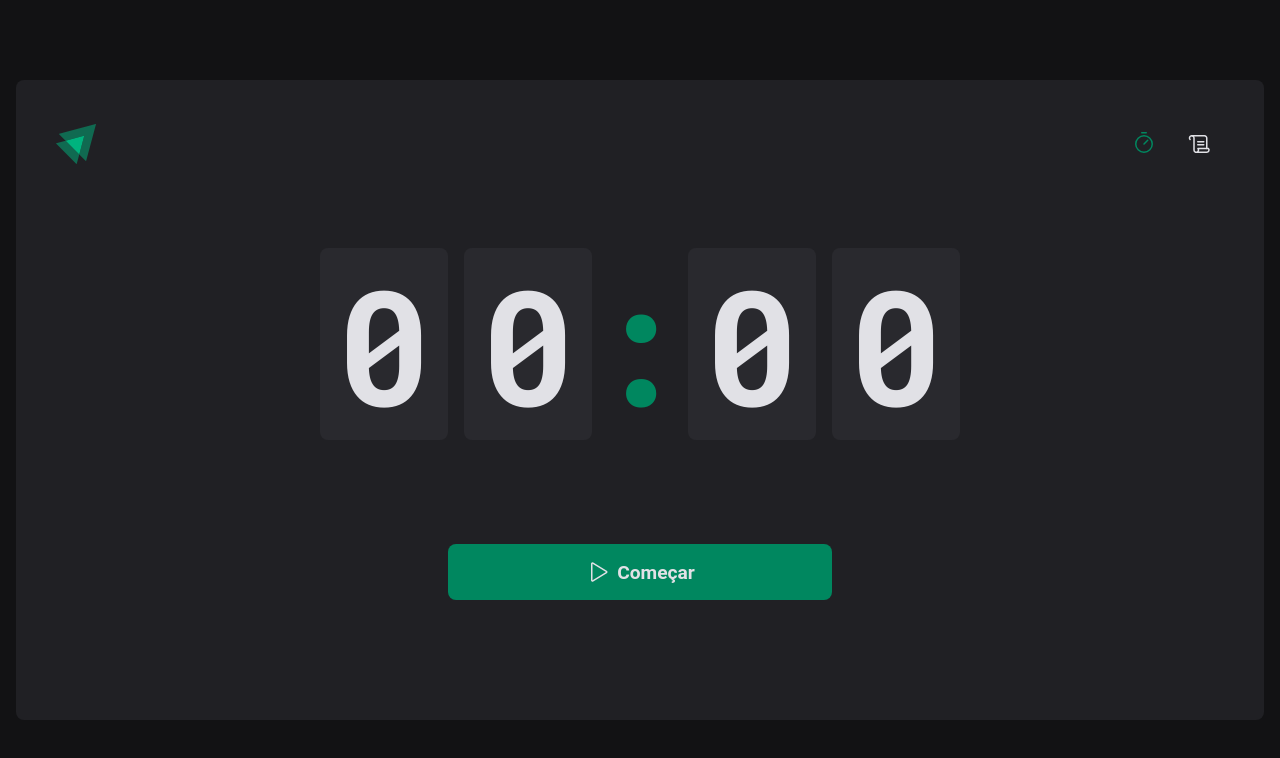
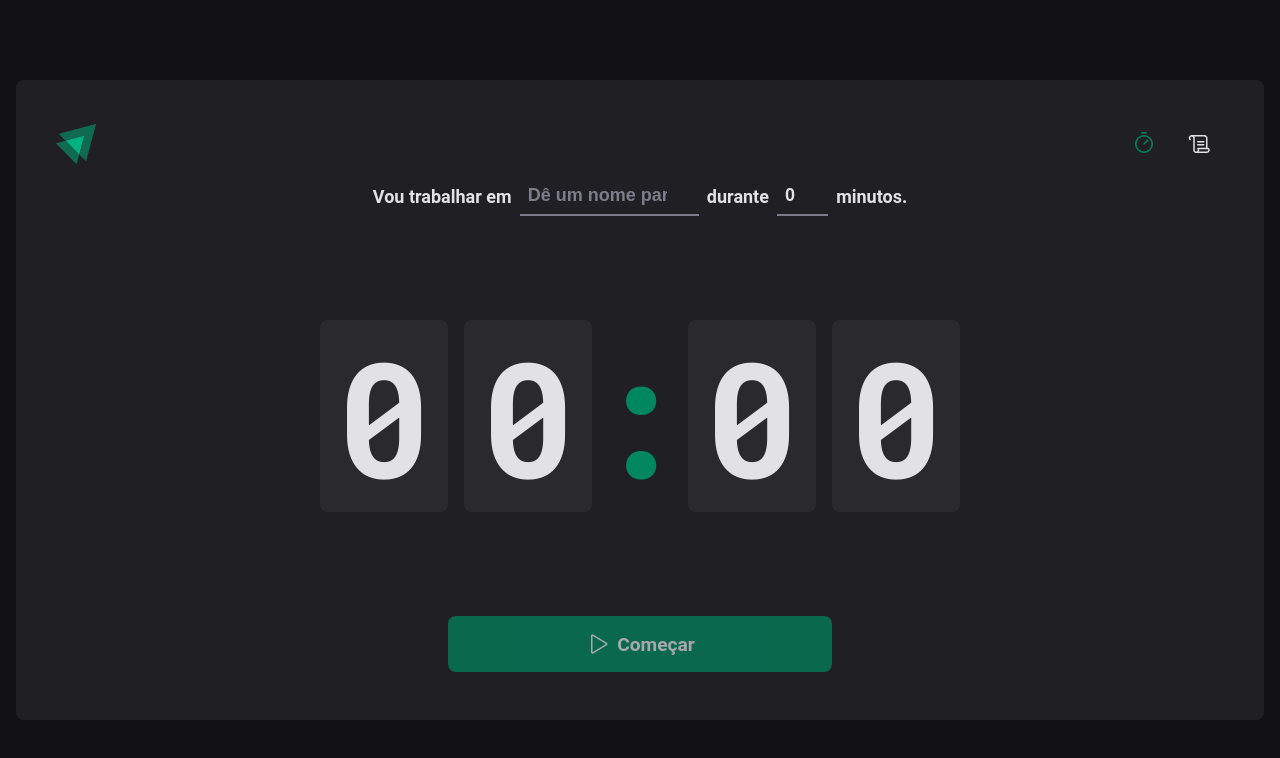
Before and after one commit to MJB2012/TaskTimer, a React (Vite) app: page / in a window 1280 px wide. Shown: the top 758 px of the page. Built offline with nearby package versions, Linux system fonts and the light colour scheme.

Commit message:
TaskTimer

```diff
--- a/src/App.tsx
+++ b/src/App.tsx
@@ -4,12 +4,15 @@ import { BrowserRouter } from 'react-router-dom'
 
 import { GlobalStyle } from './Styles/global'
 import { defaultTheme } from './Styles/themes/default'
+import { CyclesContextProvider } from './Context/CyclesContext'
 
 export function App() {
   return (
     <ThemeProvider theme={defaultTheme}>
       <BrowserRouter>
-        <Router />
+        <CyclesContextProvider>
+          <Router />
+        </CyclesContextProvider>
       </BrowserRouter>
 
       <GlobalStyle />
--- /dev/null
+++ b/src/Context/CyclesContext.tsx
@@ -0,0 +1,105 @@
+import { createContext, ReactNode, useState } from 'react'
+
+interface CreateCycleData {
+  task: string
+  minutesAmount: number
+}
+
+interface Cycle {
+  id: string
+  task: string
+  minutesAmount: number
+  startDate: Date
+  interrupedDate?: Date
+  finishedDate?: Date
+}
+
+interface CyclesContextType {
+  cycles: Cycle[]
+  activeCycle: Cycle | undefined
+  activeCycleId: string | null
+  markCurrentCycleAsFinished: () => void
+  secondsPassed: number
+  setPassedSeconds: (seconds: number) => void
+  createNewCycle: (data: CreateCycleData) => void
+  interruptCurrentCycle: () => void
+}
+
+export const CyclesContext = createContext({} as CyclesContextType)
+
+interface CyclesContextProviderProps {
+  children: ReactNode
+}
+
+export function CyclesContextProvider({
+  children,
+}: CyclesContextProviderProps) {
+  const [cycles, setCycles] = useState<Cycle[]>([])
+  const [activeCycleId, setActiveCycleId] = useState<string | null>(null)
+  const [secondsPassed, setSecondsPassed] = useState(0)
+
+  const activeCycle = cycles.find((cycle) => cycle.id === activeCycleId)
+
+  function setPassedSeconds(seconds: number) {
+    setSecondsPassed(seconds)
+  }
+
+  function markCurrentCycleAsFinished() {
+    setCycles((state) =>
+      state.map((cycle) => {
+        if (cycle.id === activeCycleId) {
+          return { ...cycle, finishedDate: new Date() }
+        } else {
+          return cycle
+        }
+      }),
+    )
+  }
+
+  function createNewCycle(data: CreateCycleData) {
+    const id = String(new Date().getTime())
+
+    const newCycle: Cycle = {
+      id,
+      task: data.task,
+      minutesAmount: data.minutesAmount,
+      startDate: new Date(),
+    }
+
+    setCycles((state) => [...state, newCycle])
+    setActiveCycleId(id)
+    setSecondsPassed(0)
+
+    // reset()
+  }
+
+  function interruptCurrentCycle() {
+    setCycles((state) =>
+      state.map((cycle) => {
+        if (cycle.id === activeCycleId) {
+          return { ...cycle, interruptedDate: new Date() }
+        } else {
+          return cycle
+        }
+      }),
+    )
+    setActiveCycleId(null)
+  }
+
+  return (
+    <CyclesContext.Provider
+      value={{
+        cycles,
+        activeCycle,
+        activeCycleId,
+        markCurrentCycleAsFinished,
+        secondsPassed,
+        setPassedSeconds,
+        createNewCycle,
+        interruptCurrentCycle,
+      }}
+    >
+      {children}
+    </CyclesContext.Provider>
+  )
+}
--- a/src/Pages/Home/components/CountdownTimer/index.tsx
+++ b/src/Pages/Home/components/CountdownTimer/index.tsx
@@ -1,13 +1,16 @@
 import { differenceInSeconds } from 'date-fns'
-import { useContext, useEffect, useState } from 'react'
-import { CyclesContext } from '../..'
+import { useContext, useEffect } from 'react'
+import { CyclesContext } from '../../../../Context/CyclesContext'
 import { CountDownContainer, Separator } from './styles'
 
 export function Countdown() {
-  const { activeCycle, activeCycleId, markCurrentCycleAsFinished } =
-    useContext(CyclesContext)
-
-  const [secondsPassed, setSecondsPassed] = useState(0)
+  const {
+    activeCycle,
+    activeCycleId,
+    markCurrentCycleAsFinished,
+    secondsPassed,
+    setPassedSeconds,
+  } = useContext(CyclesContext)
 
   const totalSeconds = activeCycle ? activeCycle.minutesAmount * 60 : 0
 
@@ -23,10 +26,10 @@ export function Countdown() {
 
         if (secondsDifference >= totalSeconds) {
           markCurrentCycleAsFinished()
-          setSecondsPassed(totalSeconds)
+          setPassedSeconds(totalSeconds)
           clearInterval(interval)
         } else {
-          setSecondsPassed(secondsDifference)
+          setPassedSeconds(secondsDifference)
         }
       }, 1000)
     }
@@ -34,7 +37,13 @@ export function Countdown() {
     return () => {
       clearInterval(interval)
     }
-  }, [activeCycle, totalSeconds, activeCycleId, markCurrentCycleAsFinished])
+  }, [
+    activeCycle,
+    totalSeconds,
+    activeCycleId,
+    markCurrentCycleAsFinished,
+    setPassedSeconds,
+  ])
 
   const currentSeconds = activeCycle ? totalSeconds - secondsPassed : 0
   const minutesAmount = Math.floor(currentSeconds / 60)
--- a/src/Pages/Home/components/NewCycleForm/index.tsx
+++ b/src/Pages/Home/components/NewCycleForm/index.tsx
@@ -1,12 +1,11 @@
 import { FormContainer, MinutesAmountInput, TaskInput } from './styles'
 import { useContext } from 'react'
-import { CyclesContext } from '..'
 import { useFormContext } from 'react-hook-form'
+import { CyclesContext } from '../../../../Context/CyclesContext'
 
 export function NewCycleForm() {
   const { activeCycle } = useContext(CyclesContext)
   const { register } = useFormContext()
-
   return (
     <FormContainer>
       <label htmlFor="task">Vou trabalhar em</label>
--- a/src/Pages/Home/index.tsx
+++ b/src/Pages/Home/index.tsx
@@ -1,99 +1,64 @@
 import { HandPalm, Play } from 'phosphor-react'
-/* import * as zod from 'zod' */
+import * as zod from 'zod'
 import {
   HomeContainer,
   StartCountDownButton,
   StopCountDownButton,
 } from './styles'
-import { createContext, useState } from 'react'
+import { useContext } from 'react'
 import { Countdown } from './components/CountdownTimer'
-/* import { NewCycleForm } from './components/NewCycleForm'
- */
+import { FormProvider, useForm } from 'react-hook-form'
+import { NewCycleForm } from './components/NewCycleForm'
+import { zodResolver } from '@hookform/resolvers/zod'
+import { CyclesContext } from '../../Context/CyclesContext'
 
-interface Cycle {
-  id: string
-  task: string
-  minutesAmount: number
-  startDate: Date
-  interrupedDate?: Date
-  finishedDate?: Date
-}
+const newCycleFormValidationSchema = zod.object({
+  task: zod.string().min(1, 'Informe a tarefa'),
+  minutesAmount: zod
+    .number()
+    .min(5, 'O ciclo da tarefa não pode ser menor que 5 minutos.')
+    .max(60, 'O ciclo da tarefa não pode ser maior que 60 minutos.'),
+})
 
-interface CyclesContextType {
-  activeCycle: Cycle | undefined
-  activeCycleId: string | null
-  markCurrentCycleAsFinished: () => void
-}
-
-export const CyclesContext = createContext({} as CyclesContextType)
+type NewCycleFormData = zod.infer<typeof newCycleFormValidationSchema>
 
 export function Home() {
-  const [cycles, setCycles] = useState<Cycle[]>([])
-  const [activeCycleId, setActiveCycleId] = useState<string | null>(null)
+  const { createNewCycle, interruptCurrentCycle, activeCycle } =
+    useContext(CyclesContext)
 
-  function markCurrentCycleAsFinished() {
-    setCycles((state) =>
-      state.map((cycle) => {
-        if (cycle.id === activeCycleId) {
-          return { ...cycle, finishedDate: new Date() }
-        } else {
-          return cycle
-        }
-      }),
-    )
+  const newCycleForm = useForm<NewCycleFormData>({
+    resolver: zodResolver(newCycleFormValidationSchema),
+    defaultValues: {
+      task: '',
+      minutesAmount: 0,
+    },
+  })
+
+  const { handleSubmit, watch, reset } = newCycleForm
+
+  function handleCreateNewCycle(data: NewCycleFormData) {
+    createNewCycle(data)
+    reset()
   }
 
-  /* function handleCreateNewCycle(data: NewCycleFormData) {
-    const id = String(new Date().getTime())
+  const task = watch('task')
+  const isSubmitDisabled = !task
 
-    const newCycle: Cycle = {
-      id,
-      task: data.task,
-      minutesAmount: data.minutesAmount,
-      startDate: new Date(),
-    }
-
-    setCycles((state) => [...state, newCycle])
-    setActiveCycleId(id)
-    setSecondsPassed(0)
-
-    reset()
-  } */
-
-  function handleCycleInterruption() {
-    setCycles((state) =>
-      state.map((cycle) => {
-        if (cycle.id === activeCycleId) {
-          return { ...cycle, interruptedDate: new Date() }
-        } else {
-          return cycle
-        }
-      }),
-    )
-    setActiveCycleId(null)
-  }
-
-  const activeCycle = cycles.find((cycle) => cycle.id === activeCycleId)
-
-  /* const task = watch('task')
-  const isSubmitDisabled = !task */
   return (
     <HomeContainer>
-      <form /* onSubmit={handleSubmit(handleCreateNewCycle)} */ action="">
-        <CyclesContext.Provider
-          value={{ activeCycle, activeCycleId, markCurrentCycleAsFinished }}
-        >
-          {/* <NewCycleForm /> */}
-          <Countdown />
-        </CyclesContext.Provider>
+      <form onSubmit={handleSubmit(handleCreateNewCycle)} action="">
+        <FormProvider {...newCycleForm}>
+          <NewCycleForm />
+        </FormProvider>
+        <Countdown />
 
-        {activeCycleId ? (
-          <StopCountDownButton onClick={handleCycleInterruption} type="button">
+        {activeCycle ? (
+          <StopCountDownButton onClick={interruptCurrentCycle} type="button">
             <HandPalm size={24} />
             Interromper
           </StopCountDownButton>
         ) : (
-          <StartCountDownButton /* disabled={isSubmitDisabled} */ type="submit">
+          <StartCountDownButton disabled={isSubmitDisabled} type="submit">
             <Play size={24} />
             Começar
           </StartCountDownButton>
```
